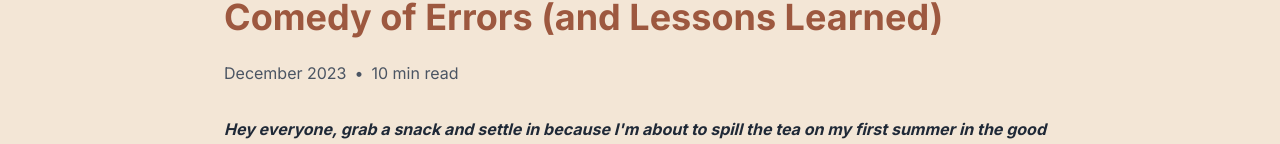
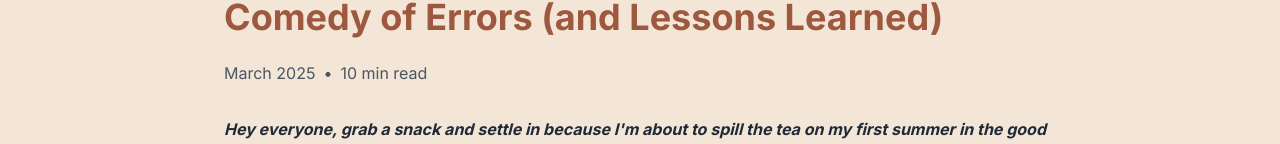
Before and after one commit to khushi2609/khushimshah_website, a Next.js app: page /blog/Internship-Hunt in a window 1280 px wide. Shown: the part 211-355 px from the top of the page. Built offline with nearby package versions, Linux system fonts and the light colour scheme.

Commit message:
minor edits

```diff
--- a/src/app/blog/Internship-Hunt/page.tsx
+++ b/src/app/blog/Internship-Hunt/page.tsx
@@ -32,7 +32,7 @@ export default function InternshipHuntBlogPost() {
           </h1>
 
           <div className="flex items-center text-gray-600 mb-8">
-            <time>December 2023</time>
+            <time>March 2025</time>
             <span className="mx-2">•</span>
             <span>10 min read</span>
           </div>
--- a/src/app/blog/jmrc-hohenfels-germany/page.tsx
+++ b/src/app/blog/jmrc-hohenfels-germany/page.tsx
@@ -33,7 +33,7 @@ export default function JMRCBlogPost() {
           </h1>
 
           <div className="flex items-center text-gray-600 mb-8">
-            <time>December 2023</time>
+            <time>December 2024</time>
             <span className="mx-2">•</span>
             <span>8 min read</span>
           </div>
@@ -120,7 +120,7 @@ export default function JMRCBlogPost() {
             Reflection: A Transformative Team Experience
           </h2>
           <p className="text-gray-800 mb-6">
-            Throughout this trip, the support provided by SFC David and SSG Aaron was commendable. Their adaptability and attentiveness allowed us to fully immerse ourselves in the educational opportunities presented at Hohenfels. Engaging with military leaders and participating in various exercises reinforced the importance of collaboration and clear communication—lessons that are vital not just in the military but in any team-oriented environment.
+            Throughout this trip, the support provided by SFC David and SSG Aaron was commendable. Their adaptability and attentiveness allowed us to fully immerse ourselves in the educational opportunities presented at Hohenfels. Engaging with military leaders and participating in various exercises reinforced the importance of collaboration and clear communication—lessons that are vital not just in the military but in any team-oriented environment. A special shoutout to Tanner Balluf, Cooper Zhu, Jeffery Zhang and Prof. David Riel for being such a great team!
           </p>
 
           <p className="text-gray-800 mb-6">
```
